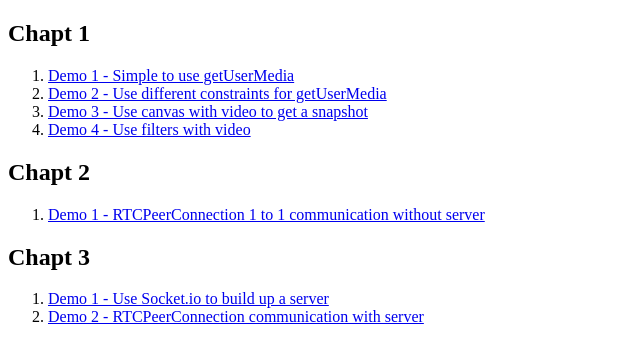
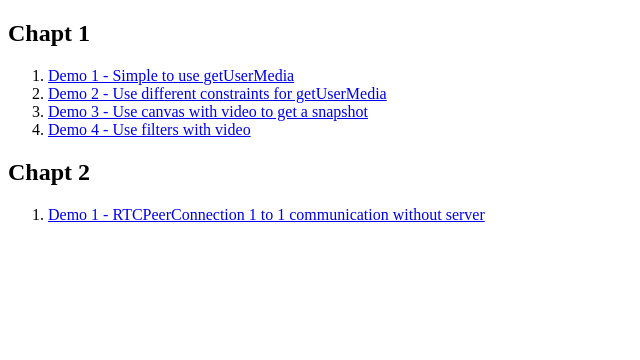
Before and after one commit to zslucky/webrtc-example, a website: page index.html in a window 1280 px wide. Shown: the whole page, without its empty margins (0-640 px from the left). Drawn offline with Linux system fonts and the light colour scheme.

Commit message:
remove demo link on index.html

```diff
--- a/index.html
+++ b/index.html
@@ -21,12 +21,12 @@
     <!-- <li><a href="chapt-2/demo2.html">Demo 2 - RTCPeerConnection 1 to 1 communication with server</a></li> -->
   </ol>
 
-  <h2>Chapt 3</h2>
+<!--   <h2>Chapt 3</h2>
   <ol>
     <li><a href="chapt-3/demo1.html">Demo 1 - Use Socket.io to build up a server</a></li>
     <li><a href="chapt-3/demo2.html">Demo 2 - RTCPeerConnection communication with server</a></li>
   </ol>
-
+ -->
   </body>
 
 </html>
```
